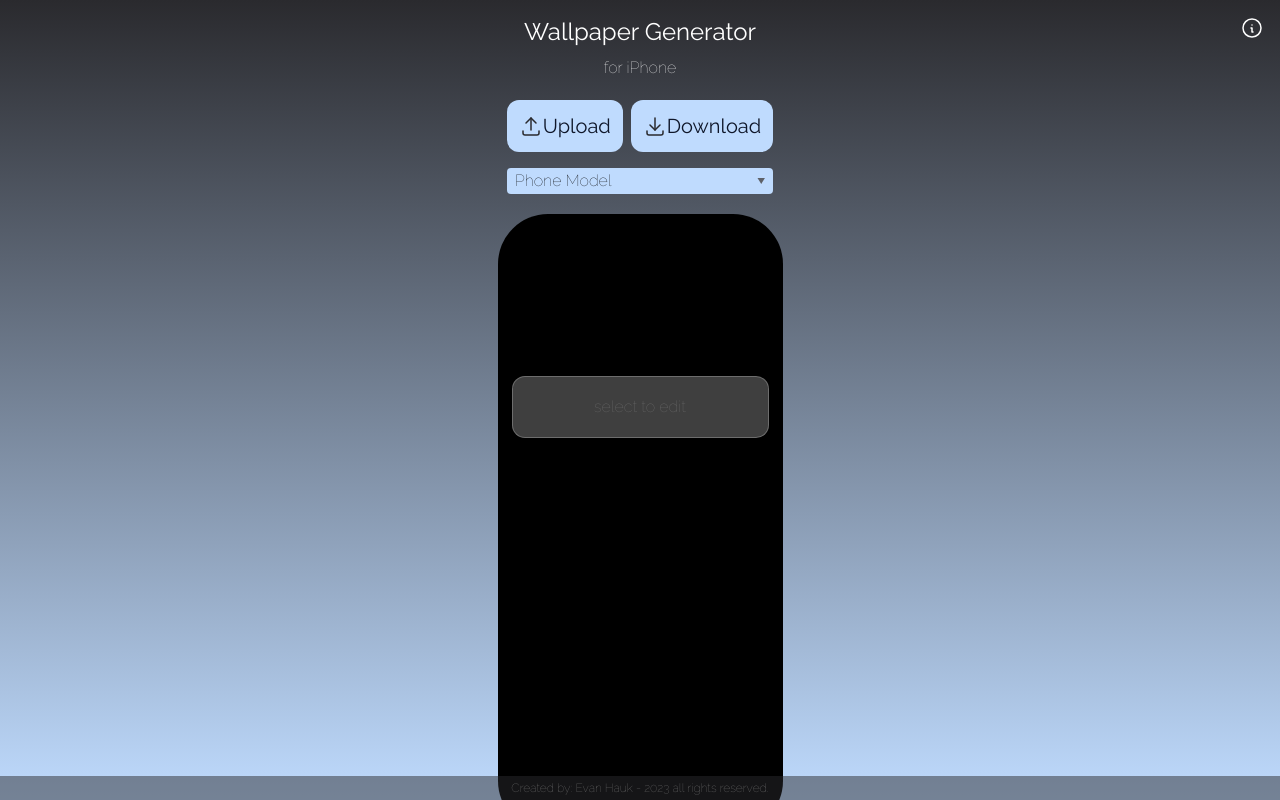
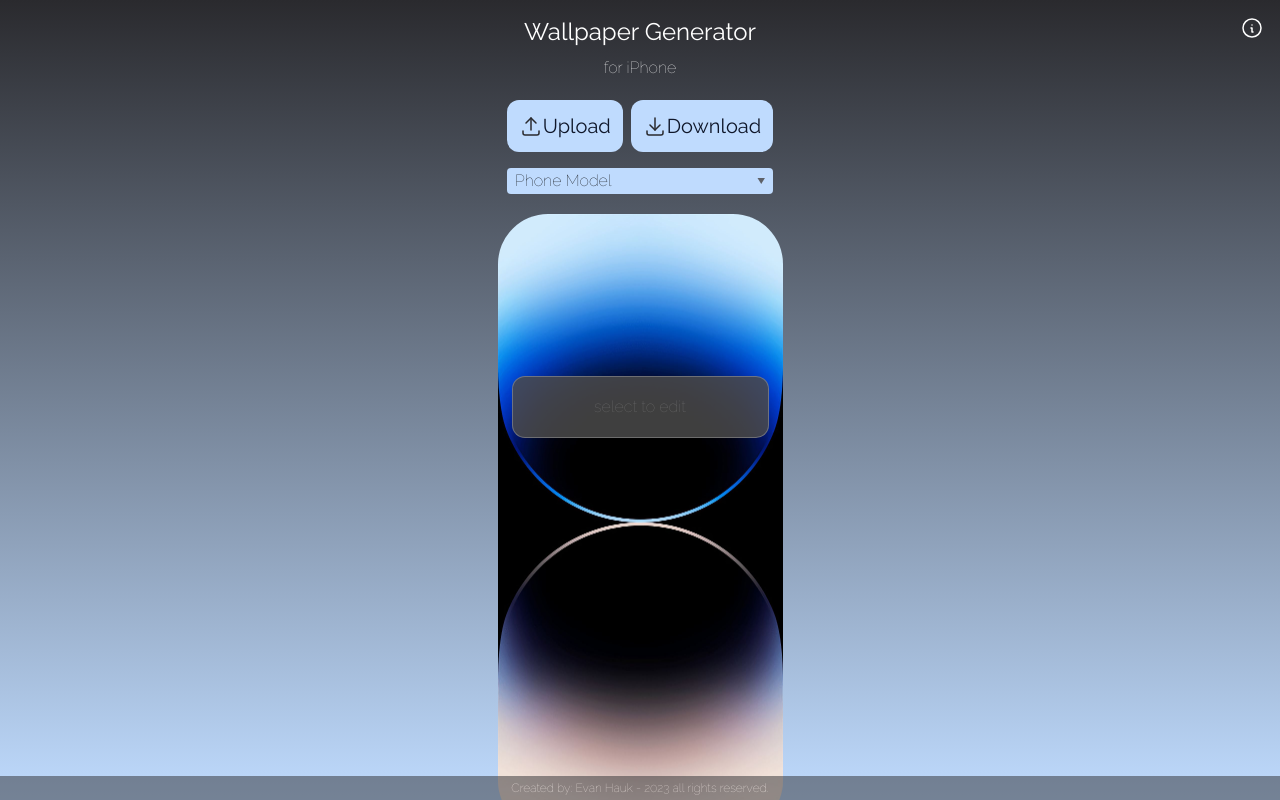
Before and after one commit to haukevan/wallpaper-generator, a Next.js app: page / in a window 1280 px wide. Built offline with nearby package versions, Linux system fonts and the light colour scheme.

Commit message:
size adjustments, new starting background

```diff
--- a/app/page.jsx
+++ b/app/page.jsx
@@ -16,6 +16,7 @@ import align from "../public/assets/icons/align.svg";
 import palette from "../public/assets/icons/palette.svg";
 import borderRadius from "../public/assets/icons/border-radius.svg";
 import info from "../public/assets/icons/info.svg";
+import iphone from "../public/assets/images/iphone14wallpaper.jpg";
 
 export default function Home() {
   //export image button ref
@@ -96,7 +97,7 @@ export default function Home() {
       width: "1170px",
       height: "2532px",
       topWidgets: "729px",
-      widgetWidth: "1158px",
+      widgetWidth: "1000px",
       widgetHeight: "279px",
       widgetBorderRadiusSmall: "23px", //4.6 increase from default
       widgetBorderRadiusMedium: "60px",
@@ -119,7 +120,7 @@ export default function Home() {
       width: "1179px",
       height: "2556px",
       topWidgets: "729px",
-      widgetWidth: "1158px",
+      widgetWidth: "1050px",
       widgetHeight: "279px",
       widgetBorderRadiusSmall: "23px", //4.6 increase from default
       widgetBorderRadiusMedium: "60px",
@@ -419,7 +420,14 @@ export default function Home() {
               id="output"
             ></div>
           ) : (
-            <div className="bkg-img" id="output"></div>
+            <Image
+              src={iphone}
+              width={400}
+              height={400}
+              alt="iphone default photo"
+              className="bkg-img"
+              id="output"
+            />
           )}
           <div className="widgets" id="widgets" onClick={openDesignBottom}>
             select to edit
```
Also changed, not shown: public/assets/images/iphone14wallpaper.jpg (added).
